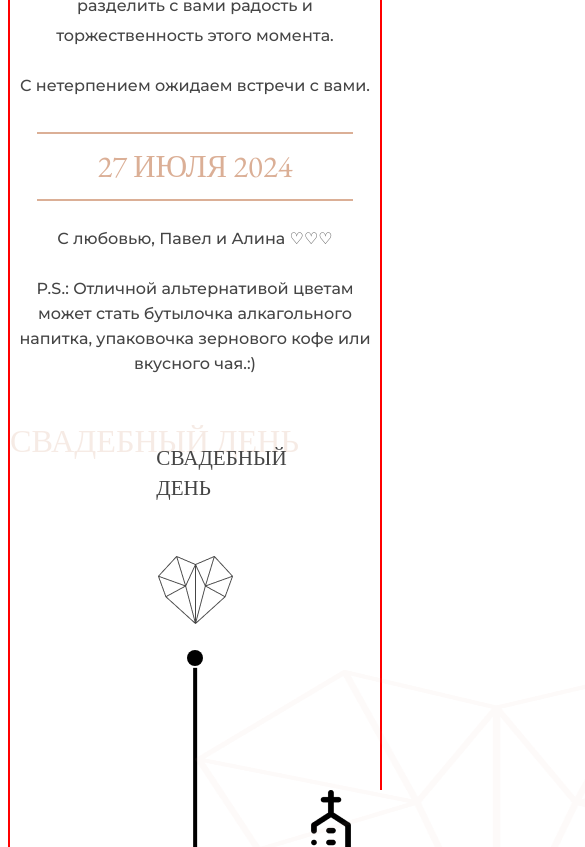
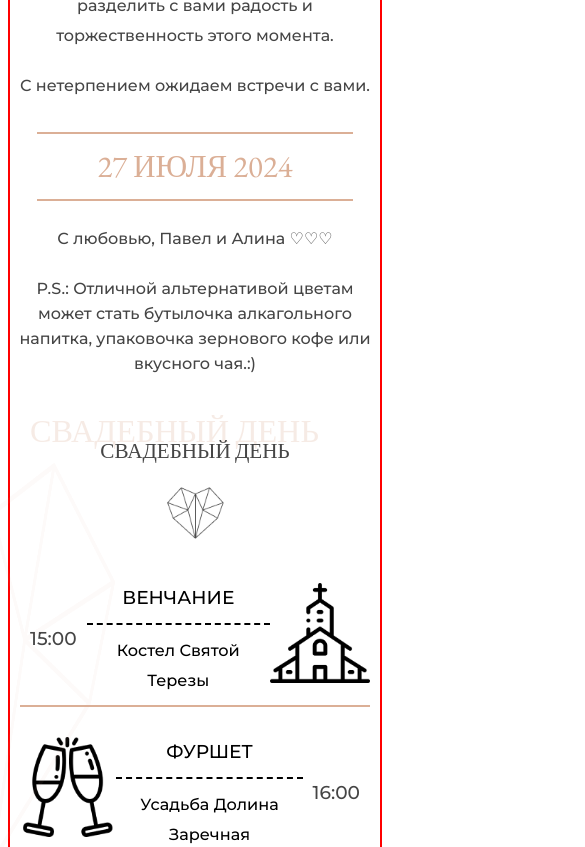
Before and after one commit to DmitriyVoronovich/Wedding-invitation, a Next.js app: page / in a window 390 px wide. Shown: the part 1153-2000 px from the top of the page, 585 px wide, since content can reach past the window. Built offline with nearby package versions, Linux system fonts and the light colour scheme; a web font is replaced by a local one.

Commit message:
added adaptive to third section

```diff
--- a/app/Components/SectionThree/SectionThree.tsx
+++ b/app/Components/SectionThree/SectionThree.tsx
@@ -13,10 +13,11 @@ export default function SectionThree() {
         {
             id: 1,
             name: 'ВЕНЧАНИЕ',
-            place: 'Костел св. Терезы',
+            place: 'Костел Святой Терезы',
             time: '15:00',
             image: castel,
-            class: s.left
+            class: s.left,
+            class2: ''
         },
         {
             id: 2,
@@ -24,7 +25,8 @@ export default function SectionThree() {
             place: 'Усадьба Долина Заречная',
             time: '16:00',
             image: buff,
-            class: s.right
+            class: s.right,
+            class2: s.right_icon
         },
         {
             id: 3,
@@ -32,7 +34,8 @@ export default function SectionThree() {
             place: 'Усадьба Долина Заречная',
             time: '16:30',
             image: banq,
-            class: s.left
+            class: s.left,
+            class2: ''
         },
         {
             id: 4,
@@ -40,7 +43,8 @@ export default function SectionThree() {
             place: 'Усадьба Долина Заречная',
             time: '10:00',
             image: second,
-            class: s.right
+            class: s.right,
+            class2: s.right_icon
         }
     ]
 
@@ -54,17 +58,17 @@ export default function SectionThree() {
                 <div className={s.line}></div>
                 <div className={s.end_point}></div>
                 {data.map((item) => {
+
                     return (
                         <div className={`${s.wrapper} ${item.class}`} key={item.id}>
-                            <div className={`${s.text_container} ${item.class}`}
-                                 style={{paddingLeft: '0', paddingRight: '0'}}>
+                            <div className={`${s.text_container} ${item.class}`}>
                                 <span className={s.time}>{item.time}</span>
                                 <div className={s.text_wrapper}>
                                     <h5 className={s.name}>{item.name}</h5>
                                     <span className={s.place}>{item.place}</span>
                                 </div>
                             </div>
-                            <Image src={item.image} alt={item.name} className={s.img}/>
+                            <Image src={item.image} alt={item.name} className={`${s.img} ${item.class2}`}/>
                         </div>
                     )
                 })}
--- a/app/Components/SectionThree/sectionThree.module.css
+++ b/app/Components/SectionThree/sectionThree.module.css
@@ -1,6 +1,6 @@
 .section_container {
     max-width: 100%;
-    padding: 0 130px;
+    padding: 0 100px;
     margin: 110px 0 0;
     display: flex;
     flex-direction: column;
@@ -39,11 +39,12 @@
 }
 
 .container {
+    width: 100%;
+    max-height: 100%;
     position: relative;
     display: flex;
     flex-direction: column;
     align-items: center;
-    padding-top: 40px;
 }
 
 .start_point {
@@ -66,27 +67,35 @@
 
 .line {
     position: absolute;
-    top: 50%;
-    width: 80%;
-    border: 2px solid black;
+    top: 52%;
+    width: 125vh;
+    border: 1px solid black;
     transform: rotate(90deg)
 }
 
 .left {
-    padding-right: 310px;
+    grid-template-areas: 'a b';
 }
 
 .right {
-    padding-left: 320px;
     flex-direction: row-reverse;
+    grid-template-areas: 'b a';
+}
+
+.right_icon {
+    padding-left: 37.5%;
 }
 
 .wrapper {
-    display: flex;
-    margin-top: 100px;
+    width: 100%;
+    display: grid;
+    margin-top: 70px;
+    grid-template-columns: 50% 50%;
+
 }
 
 .text_container {
+    grid-area: a;
     display: flex;
     align-items: center;
 }
@@ -106,10 +115,11 @@
     display: flex;
     flex-direction: column;
     align-items: center;
+    width: 100%;
 }
 
 .name {
-   width: 475px;
+   width: 100%;
     text-align: center;
     font-family: Montserrat, serif;
     font-size: calc((100vw - 360px) / (1440 - 360) * (40 - 18) + 18px);
@@ -133,17 +143,27 @@
 }
 
 .img {
+    grid-area: b;
     margin: 0 81px;
 }
 
 .section_svg {
     position: absolute;
     top: -90px;
-    left: 0;
+    left: -150px;
     z-index: 0;
 }
 
 @media screen and (min-width: 1540px) {
+    .line {
+        top: 52%;
+        max-width: 840px;
+    }
+
+    .end_point {
+        bottom: -30px;
+    }
+
     .section_title {
         font-size: 60px;
     }
@@ -168,117 +188,229 @@
 @media screen and (max-width: 768px) {
 
     .section_container {
-        margin: 67px auto 0;
+        max-width: 100%;
+        padding: 0 20px;
+        margin: 90px 0 0;
     }
 
-    .second_title {
-        width: 100%;
-        left: -50px;
-        top: -20px;
+    .section_title {
+        line-height: 30px;
+        margin: 0 auto;
     }
 
-    .text_container {
-        max-width: 575px;
-        gap: 10px;
-        line-height: 30px;
-        margin-top: 29px;
+    .small_heard {
+        margin: 20px 0 20px;
     }
 
-    .section_date {
-        width: 80%;
-        font-size: calc((100vw - 360px) / (1440 - 360) * (60 - 30) + 30px);
-        line-height: 25px;
-        padding: 25px 0;
-        margin: 21px 0 0 0;
+    .line {
+        position: absolute;
+        top: 53%;
+        width: 99vh;
+        border: 1px solid black;
+        transform: rotate(90deg)
     }
 
-    .section_text {
-        line-height: 25px;
-        margin: 25px 0 0 0;
+    .right_icon {
+        padding-left: 5%;
+    }
+
+    .wrapper {
+        width: 100%;
+        display: grid;
+        margin-top: 45px;
+    }
+
+    .time {
+        margin: 0 15px;
+    }
+
+    .name {
+        padding-bottom: 5px;
+    }
+
+    .place {
+        padding-top: 5px;
+        line-height: 20px;
+    }
+
+    .img {
+        width: 120px;
+        height: 120px;
+        grid-area: b;
+        margin: 0 81px;
     }
 
     .section_svg {
+        position: absolute;
         width: 70%;
         height: 70%;
-        top: -30px;
-        left: 250px;
+        top: 0;
+        left: 0;
         z-index: 0;
     }
 }
 
 @media screen and (max-width: 576px) {
     .section_container {
-        max-width: 95%;
-        margin: 127px auto 0;
+        margin: 60px 0 0;
     }
 
     .second_title {
-        left: 0;
-        top: -17px;
+        left: 20px;
     }
 
-    .text_container {
-        gap: 10px;
-        line-height: 30px;
-        margin-top: 29px;
+    .small_heard {
+        width: 60px;
+        height: 60px;
+        margin: 17px 0 10px;
     }
 
-    .section_date {
-        line-height: 15px;
-        border-top: 2px solid #DBAF96;
-        border-bottom: 2px solid #DBAF96;
-        padding: 25px 0;
-        margin: 31px 0 0 0;
+    .start_point {
+        width: 12px;
+        height: 12px;
     }
 
-    .section_text {
-        font-size: 16px;
+    .end_point {
+        width: 12px;
+        height: 12px;
+        bottom: -50px;
+    }
+
+    .line {
+        top: 54%;
+        width: 80vh;
+    }
+
+    .right_icon {
+        padding-left: 0;
+    }
+
+    .wrapper {
+        margin-top: 30px;
+    }
+
+    .time {
         font-style: normal;
-        line-height: 25px;
-        margin: 31px 0 0 0;
+        font-weight: 500;
+        line-height: 10px;
+        margin: 0 5px;
+        padding-bottom: 30px;
+    }
+
+    .name {
+        line-height: 10px;
+        margin: 0;
+        border-bottom: 2px dashed black;
+        padding-bottom: 10px;
+    }
+
+    .place {
+        padding-top: 10px;
+        color: #000;
+        text-align: center;
+        font-family: Montserrat, serif;
+        font-size: calc((100vw - 360px) / (1440 - 360) * (20 - 16) + 16px);
+        font-style: normal;
+        font-weight: 500;
+        line-height: 20px;
+    }
+
+    .img {
+        width: 100px;
+        height: 100px;
     }
 
     .section_svg {
-        width: 60%;
-        height: 50%;
+        position: absolute;
+        width: 70%;
+        height: 65%;
         top: 0;
-        left: 170px;
+        left: 0;
+        z-index: 0;
     }
 }
 
 @media screen and (max-width: 450px) {
+    .section_container {
+        padding: 0 10px;
+        margin: 60px 0 0;
+    }
 
-    .section_container {
-        max-width: 95%;
-        margin: 67px auto 0;
+    .start_point {
+       display: none;
+    }
+
+    .end_point {
+        display: none;
+    }
+
+    .line {
+        display: none;
+    }
+
+    .right_icon {
+        padding-left: 0;
+    }
+
+    .wrapper {
+        margin-top: 30px;
+        display: flex;
+        justify-content: space-between;
+        border-bottom: 2px solid #DBAF96;
+        padding-bottom: 10px;
     }
 
     .text_container {
-        max-width: 100%;
-        gap: 20px;
-        color: #454545;
-        text-align: center;
-        line-height: 30px;
-        margin-top: 29px;
+        display: flex;
+        align-items: center;
     }
 
-    .section_date {
-        width: 90%;
-        color: #DBAF96;
-        text-align: center;
-        margin: 31px auto 0;
+    .time {
+        line-height: 30px;
+        margin: 0 10px;
+        padding: 0;
     }
 
-    .section_text {
+    .text_wrapper {
+        display: flex;
+        flex-direction: column;
+        align-items: center;
+        width: 100%;
+    }
+
+    .name {
+        width: 100%;
         text-align: center;
-        margin: 25px auto 0;
+        font-family: Montserrat, serif;
+        font-size: calc((100vw - 360px) / (1440 - 360) * (40 - 18) + 18px);
+        font-style: normal;
+        font-weight: 500;
+        line-height: 30px;
+        margin: 0;
+        border-bottom: 2px dashed black;
+        padding-bottom: 10px;
+    }
+
+    .place {
+        padding-top: 10px;
+        color: #000;
+        text-align: center;
+        font-family: Montserrat, serif;
+        font-size: calc((100vw - 360px) / (1440 - 360) * (20 - 16) + 16px);
+        font-style: normal;
+        font-weight: 500;
+        line-height: 30px;
+    }
+
+    .img {
+        grid-area: b;
+        margin: 0 0;
     }
 
     .section_svg {
-        width: 50%;
-        height: 30%;
-        top: 20px;
-        left: 50%;
+        position: absolute;
+        top: -90px;
+        left: -150px;
         z-index: 0;
     }
 }
--- a/app/Components/SectionTwo/sectionTwo.module.css
+++ b/app/Components/SectionTwo/sectionTwo.module.css
@@ -101,12 +101,17 @@
 @media screen and (max-width: 768px) {
 
     .section_container {
+        align-items: center;
         margin: 67px auto 0;
+    }
+
+    .section_title {
+        text-align: center;
     }
 
     .second_title {
         width: 100%;
-        left: -50px;
+        left: 0;
         top: -20px;
     }
 
@@ -133,7 +138,7 @@
     .section_svg {
         width: 70%;
         height: 70%;
-        top: -30px;
+        top: 0;
         left: 250px;
         z-index: 0;
     }
```
